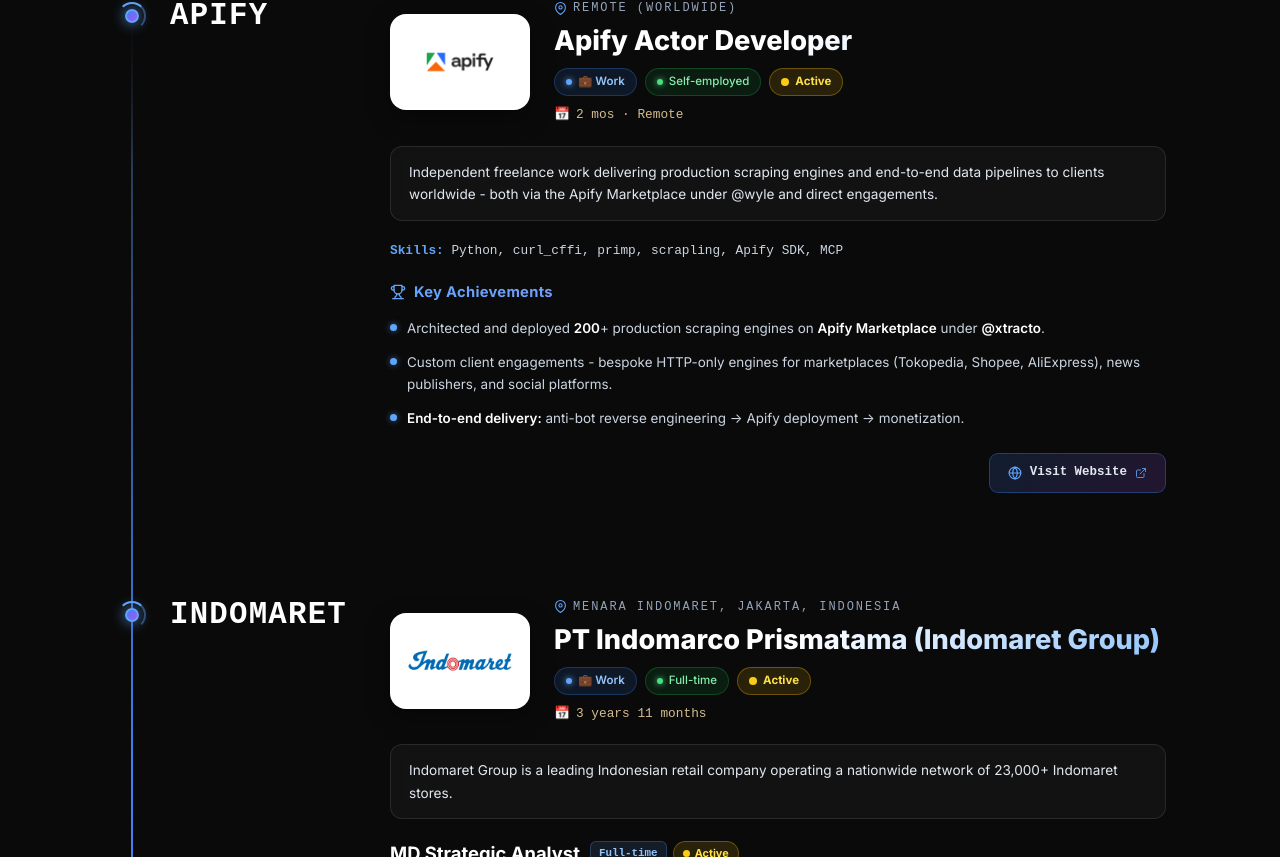
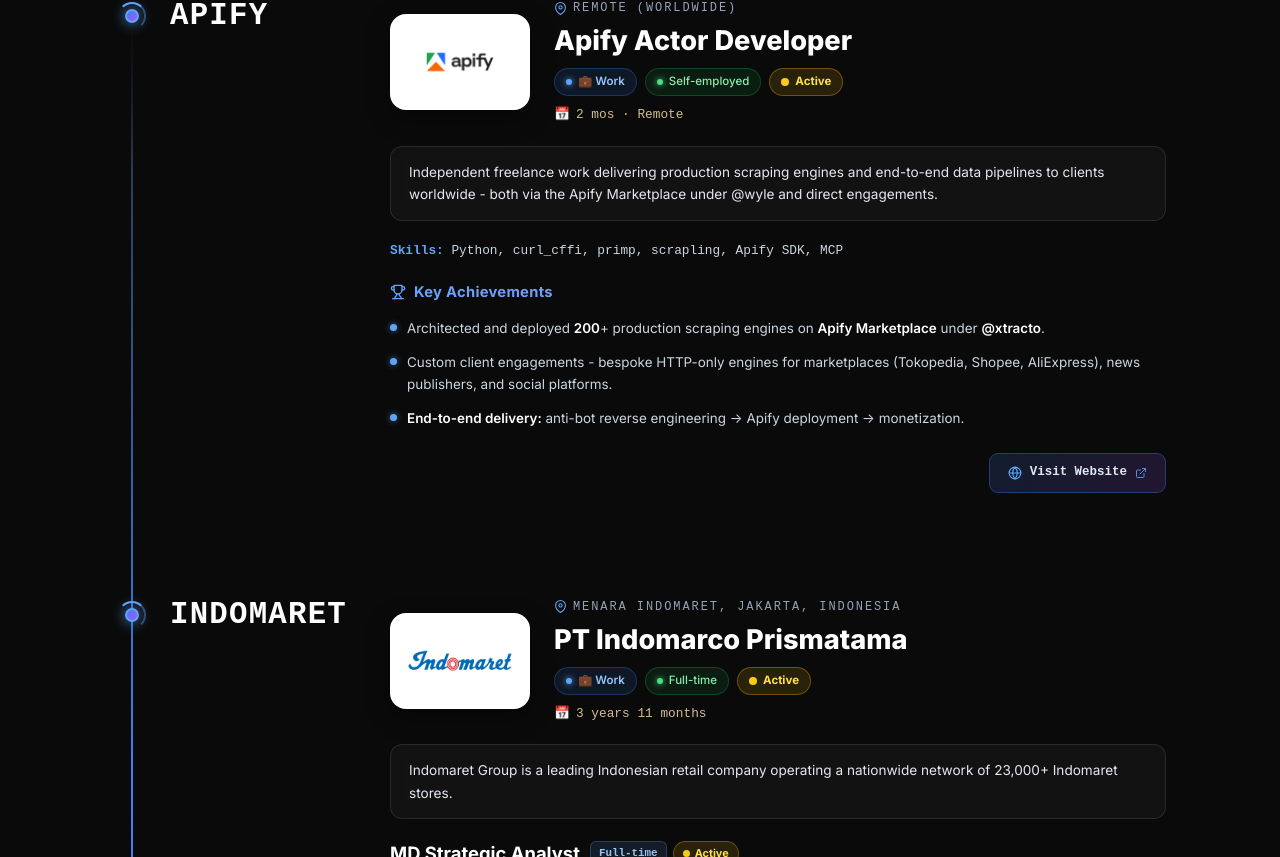
Before and after one commit to willylengkong/willylengkong-portfolio, a React (Vite) app: page / in a window 1280 px wide. Shown: the part 4092-4949 px from the top of the page. Built offline with nearby package versions, Linux system fonts and the light colour scheme.

Commit message:
style(experience): change PT Indomarco Prismatama to solid white without blue gradient and remove (Indomaret Group)

```diff
--- a/src/components/Experience.jsx
+++ b/src/components/Experience.jsx
@@ -635,9 +635,7 @@
         .card-main-title {
           font-size: clamp(1.3rem, 2.4vw, 1.7rem);
           font-weight: 800;
-          background: linear-gradient(135deg, #ffffff 40%, #93c5fd 100%);
-          -webkit-background-clip: text;
-          -webkit-text-fill-color: transparent;
+          color: #ffffff;
           line-height: 1.25;
           margin: 0;
         }
--- a/src/data/portfolioData.js
+++ b/src/data/portfolioData.js
@@ -351,7 +351,7 @@
   },
   {
     id: "indomaret",
-    company: "PT Indomarco Prismatama (Indomaret Group)",
+    company: "PT Indomarco Prismatama",
     brand: "Indomaret Group",
     timelineTitle: "INDOMARET",
     duration: "3 years 11 months",
```
